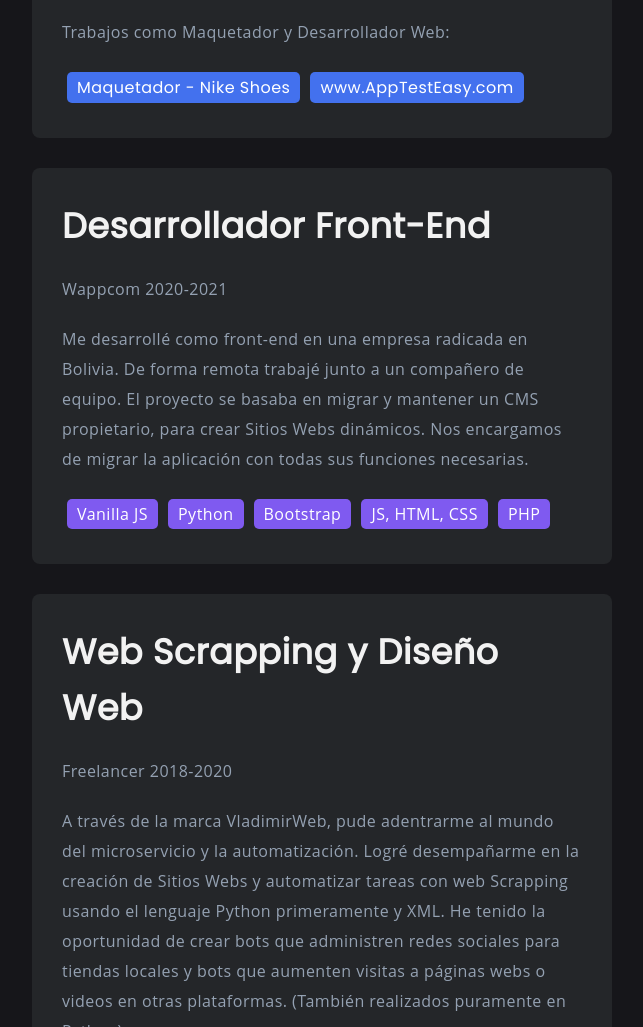
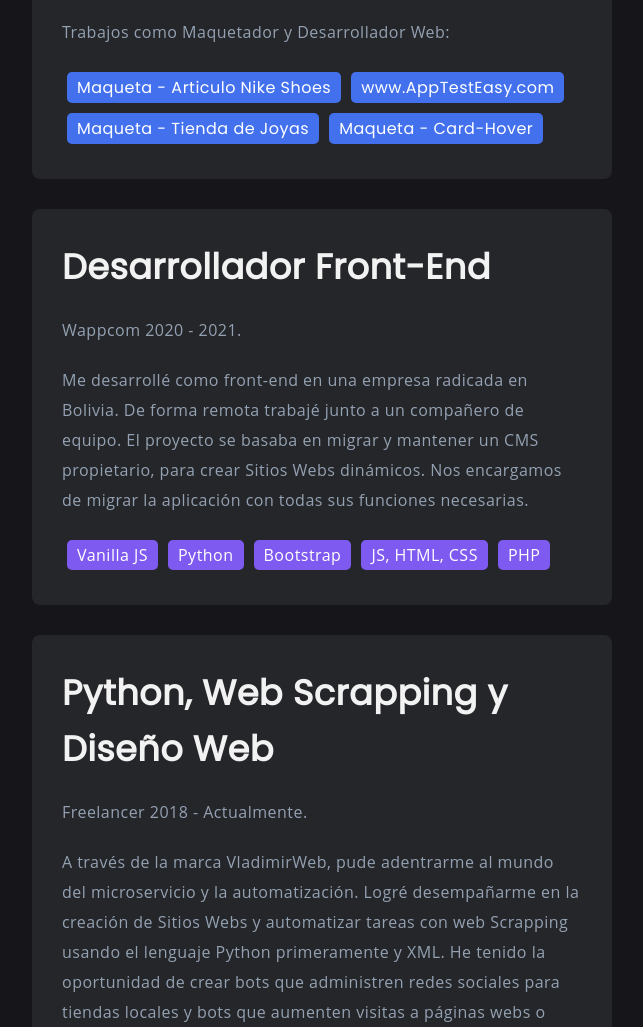
Before and after one commit to Vladimir4063/VladimirWeb, a plain HTML site: page index.html in a window 1280 px wide. Shown: the part 2138-3165 px from the top of the page, without its empty margins (528-1171 px from the left). Drawn offline with Linux system fonts and the light colour scheme.

Commit message:
Add is section: maquet Shop is Joyas, maquet is card-hover

```diff
--- a/index.html
+++ b/index.html
@@ -66,7 +66,7 @@
 			<div class="contenido">
 				<div class="post">
 					<h1 class="titulo" id="articulo-1">Desarrollador Full-Stack</h1>
-					<p class="fecha">Penta Security Solutions 2021-2022. Actualidad.</p>
+					<p class="fecha">Penta Security Solutions 2021 - Actualmente.</p>
 					<p >
 						De forma remota trabajo en un equipo multidisciplinario y muy competente en las
 						tecnologías .NET, ASP y React. Logre aprender mucho y actualmente me desempeño como
@@ -114,16 +114,22 @@
 						<p>Trabajos como Maquetador y Desarrollador Web:</p>
 					<div class="container-stack">
 						<p class="jobs">
-							<a href="https://vladimir-maqueta-nike.netlify.app/" target="_blanck"> Maquetador - Nike Shoes</a>
+							<a href="https://vladimir-maqueta-nike.netlify.app/" target="_blanck"> Maqueta - Articulo Nike Shoes</a>
 						</p>
 						<p class="jobs">
 							<a href="https://apptesteasy.com/" target="_blanck"> www.AppTestEasy.com</a>
+						</p>
+						<p class="jobs">
+							<a href="https://tienda-joyeria-vladimirdev.netlify.app/" target="_blanck">Maqueta - Tienda de Joyas</a>
+						</p>
+						<p class="jobs">
+							<a href="https://card-hover-vladimirdev.netlify.app/" target="_blanck">Maqueta - Card-Hover</a>
 						</p>
 					</div>
 				</div>
 				<div class="post">
 					<h1 class="titulo" id="articulo-2">Desarrollador Front-End</h1>
-					<p class="fecha">Wappcom 2020-2021</p>
+					<p class="fecha">Wappcom 2020 - 2021.</p>
 					<p>
 						Me desarrollé como front-end en una empresa radicada en Bolivia.
 						De forma remota trabajé junto a un compañero de equipo.
@@ -150,8 +156,8 @@
 					</div>
 				</div>
 				<div class="post">
-					<h1 class="titulo" id="articulo-3">Web Scrapping y Diseño Web</h1>
-					<p class="fecha">Freelancer 2018-2020</p>
+					<h1 class="titulo" id="articulo-3">Python, Web Scrapping y Diseño Web</h1>
+					<p class="fecha">Freelancer 2018 - Actualmente.</p>
 					<p>
 						A través de la marca VladimirWeb, pude adentrarme al mundo del microservicio y
 						la automatización. Logré desempañarme en la creación de Sitios Webs y automatizar tareas con
```
